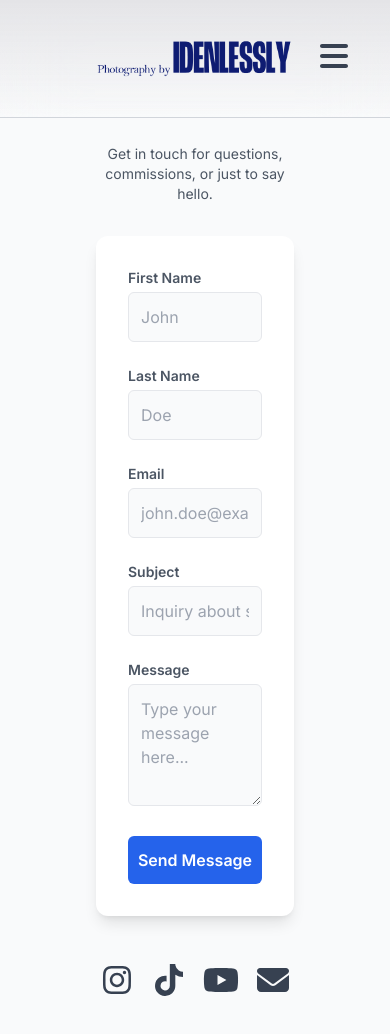
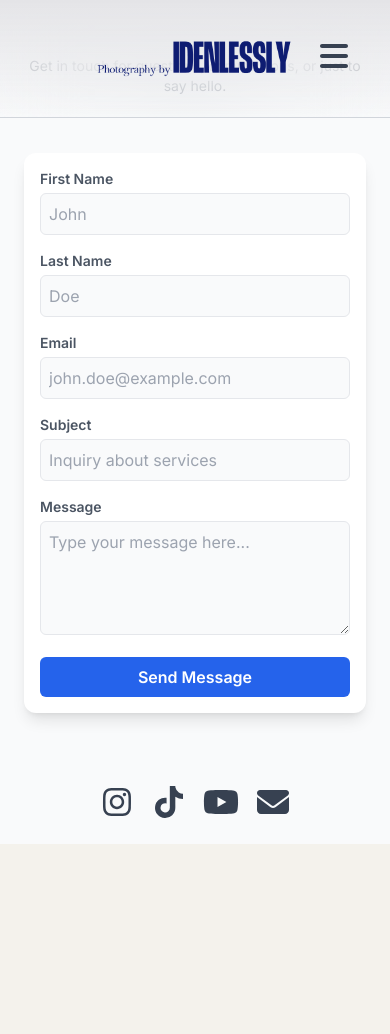
Before and after one commit to AriunbaatarG/martina-portfolio, a Next.js app: page /contact in a window 390 px wide. Shown: the top 1034 px of the page. After the commit the page ends 844 px from the top, so only its background shows below. Built offline with nearby package versions, Linux system fonts and the light colour scheme.

Commit message:
small screen fixes

```diff
--- a/src/app/components/Header.tsx
+++ b/src/app/components/Header.tsx
@@ -60,30 +60,40 @@ const Header = () => {
         {/* Dropdown Menu - Visible when menu button is clicked */}
         {isMenuOpen && (
           <div className="absolute top-12 right-0 bg-white dark:bg-zinc-800 flex flex-col items-start space-y-4 p-4 shadow-lg rounded-md min-w-max">
-            <Link href="/event_photography" passHref legacyBehavior>
-              <a className="block hover:text-gray-500 transition-colors">
-                CONCERTS
-              </a>
+            <Link
+              href="/event_photography"
+              passHref
+              className="block hover:text-gray-500 transition-colors dark:to-blue-800 "
+            >
+              CONCERTS
             </Link>
-            <Link href="/editorial" passHref legacyBehavior>
-              <a className="block hover:text-gray-500 transition-colors">
-                EDITORIALS
-              </a>
+            <Link
+              href="/editorial"
+              passHref
+              className="block hover:text-gray-500 transition-colors dark:to-blue-800 "
+            >
+              EDITORIALS
             </Link>
-            <Link href="/landscape" passHref legacyBehavior>
-              <a className="block hover:text-gray-500 transition-colors">
-                LANDSCAPE
-              </a>
+            <Link
+              href="/landscape"
+              passHref
+              className="block hover:text-gray-500 transition-colors dark:to-blue-800"
+            >
+              LANDSCAPE
             </Link>
-            <Link href="/about" passHref legacyBehavior>
-              <a className="block hover:text-gray-500 transition-colors">
-                ABOUT
-              </a>
+            <Link
+              href="/about"
+              passHref
+              className="block hover:text-gray-500 transition-colors dark:to-blue-800 "
+            >
+              ABOUT
             </Link>
-            <Link href="/contact" passHref legacyBehavior>
-              <a className="block hover:text-gray-500 transition-colors">
-                CONTACT
-              </a>
+            <Link
+              href="/contact"
+              passHref
+              className="block hover:text-gray-500 transition-colors dark:to-blue-800 "
+            >
+              CONTACT
             </Link>
           </div>
         )}
--- a/src/app/contact/page.tsx
+++ b/src/app/contact/page.tsx
@@ -49,10 +49,10 @@ export default function Contact() {
   };
 
   return (
-    <main className="flex min-h-screen flex-col items-center justify-between p-24 bg-gray-50 dark:bg-gray-900">
+    <main className="flex min-h-screen flex-col items-center justify-between p-6 md:p-24 bg-gray-50 dark:bg-gray-900">
       <Header />
 
-      <div className="mt-12 mb-8">
+      <div className="mt-8 mb-4 md:mt-12 md:mb-8">
         <p className="text-center text-gray-600 dark:text-gray-300 text-sm">
           Get in touch for questions, commissions, or just to say hello.
         </p>
@@ -71,8 +71,8 @@ export default function Contact() {
         onSubmit={sendEmail}
       >
         {({ isSubmitting }) => (
-          <Form className="w-full max-w-2xl mx-auto space-y-6 p-8 bg-white dark:bg-zinc-800 shadow-lg rounded-xl">
-            <div className="grid grid-cols-1 md:grid-cols-2 gap-6">
+          <Form className="w-full max-w-lg mx-auto space-y-4 md:space-y-6 p-4 md:p-8 bg-white dark:bg-zinc-800 shadow-lg rounded-xl">
+            <div className="grid grid-cols-1 gap-4 md:grid-cols-2">
               <div>
                 <label
                   htmlFor="firstName"
@@ -83,7 +83,7 @@ export default function Contact() {
                 <Field
                   name="firstName"
                   placeholder="John"
-                  className="w-full p-3 mt-1 border rounded-md bg-gray-50 dark:bg-gray-700 dark:text-white"
+                  className="w-full p-2 md:p-3 mt-1 border rounded-md bg-gray-50 dark:bg-gray-700 dark:text-white"
                 />
                 <ErrorMessage
                   name="firstName"
@@ -102,7 +102,7 @@ export default function Contact() {
                 <Field
                   name="lastName"
                   placeholder="Doe"
-                  className="w-full p-3 mt-1 border rounded-md bg-gray-50 dark:bg-gray-700 dark:text-white"
+                  className="w-full p-2 md:p-3 mt-1 border rounded-md bg-gray-50 dark:bg-gray-700 dark:text-white"
                 />
                 <ErrorMessage
                   name="lastName"
@@ -123,7 +123,7 @@ export default function Contact() {
                 name="email"
                 type="email"
                 placeholder="john.doe@example.com"
-                className="w-full p-3 mt-1 border rounded-md bg-gray-50 dark:bg-gray-700 dark:text-white"
+                className="w-full p-2 md:p-3 mt-1 border rounded-md bg-gray-50 dark:bg-gray-700 dark:text-white"
               />
               <ErrorMessage
                 name="email"
@@ -142,7 +142,7 @@ export default function Contact() {
               <Field
                 name="subject"
                 placeholder="Inquiry about services"
-                className="w-full p-3 mt-1 border rounded-md bg-gray-50 dark:bg-gray-700 dark:text-white"
+                className="w-full p-2 md:p-3 mt-1 border rounded-md bg-gray-50 dark:bg-gray-700 dark:text-white"
               />
               <ErrorMessage
                 name="subject"
@@ -163,7 +163,7 @@ export default function Contact() {
                 as="textarea"
                 rows="4"
                 placeholder="Type your message here..."
-                className="w-full p-3 mt-1 border rounded-md bg-gray-50 dark:bg-gray-700 dark:text-white"
+                className="w-full p-2 md:p-3 mt-1 border rounded-md bg-gray-50 dark:bg-gray-700 dark:text-white"
               />
               <ErrorMessage
                 name="message"
@@ -175,7 +175,7 @@ export default function Contact() {
             <button
               type="submit"
               disabled={isSubmitting}
-              className="w-full py-3 font-semibold text-white bg-blue-600 rounded-md hover:bg-blue-700 transition disabled:opacity-50"
+              className="w-full py-2 md:py-3 font-semibold text-white bg-blue-600 rounded-md hover:bg-blue-700 transition disabled:opacity-50"
             >
               {isSubmitting ? "Sending..." : "Send Message"}
             </button>
@@ -184,39 +184,35 @@ export default function Contact() {
       </Formik>
 
       {/* Social Links */}
-      <div className="mt-12 text-center">
-        <div className="grid grid-flow-cols grid-cols-4 gap-4">
-          <Link
-            href="https://www.instagram.com/idenlessly/"
-            passHref
-            legacyBehavior
-          >
-            <a className="text-gray-700 hover:text-gray-500 dark:text-white hover:cursor-pointer">
-              <FontAwesomeIcon icon={faInstagram} size="2x" />
-            </a>
+      <div className="mt-8 md:mt-12 text-center">
+        <div className="grid grid-cols-4 gap-4">
+          <Link href="https://www.instagram.com/idenlessly/">
+            <FontAwesomeIcon
+              icon={faInstagram}
+              size="2x"
+              className="text-gray-700 hover:text-gray-500 dark:text-white hover:cursor-pointer"
+            />
           </Link>
-          <Link
-            href="https://www.tiktok.com/@idenlesssly?_t=8hWLZt3W79i&_r=1"
-            passHref
-            legacyBehavior
-          >
-            <a className="text-gray-700 hover:text-gray-500 dark:text-white hover:cursor-pointer">
-              <FontAwesomeIcon icon={faTiktok} size="2x" />
-            </a>
+          <Link href="https://www.tiktok.com/@idenlesssly?_t=8hWLZt3W79i&_r=1">
+            <FontAwesomeIcon
+              icon={faTiktok}
+              size="2x"
+              className="text-gray-700 hover:text-gray-500 dark:text-white hover:cursor-pointer"
+            />
           </Link>
-          <Link
-            href="https://www.youtube.com/@martinaidendemaj902/featured"
-            passHref
-            legacyBehavior
-          >
-            <a className="text-gray-700 hover:text-gray-500 dark:text-white hover:cursor-pointer">
-              <FontAwesomeIcon icon={faYoutube} size="2x" />
-            </a>
+          <Link href="https://www.youtube.com/@martinaidendemaj902/featured">
+            <FontAwesomeIcon
+              icon={faYoutube}
+              size="2x"
+              className="text-gray-700 hover:text-gray-500 dark:text-white hover:cursor-pointer"
+            />
           </Link>
-          <Link href="mailto:martinaiden39@gmail.com" passHref legacyBehavior>
-            <a className="text-gray-700 hover:text-gray-500 dark:text-white hover:cursor-pointer">
-              <FontAwesomeIcon icon={faEnvelope} size="2x" />
-            </a>
+          <Link href="mailto:martinaiden39@gmail.com">
+            <FontAwesomeIcon
+              icon={faEnvelope}
+              size="2x"
+              className="text-gray-700 hover:text-gray-500 dark:text-white hover:cursor-pointer"
+            />
           </Link>
         </div>
       </div>
--- a/src/app/globals.css
+++ b/src/app/globals.css
@@ -14,10 +14,9 @@
   --background-start-rgb: 244, 242, 236;
   --background-end-rgb: 244, 242, 236;
 }
-
 @media (prefers-color-scheme: dark) {
   :root {
-    --foreground-rgb: 233, 89, 55;
+    --foreground-rgb: 20, 28, 197;
     --background-start-rgb: 0, 0, 0;
     --background-end-rgb: 0, 0, 0;
   }
```
Also changed, not shown: src/app/about/page.tsx (+35 -41 lines).
